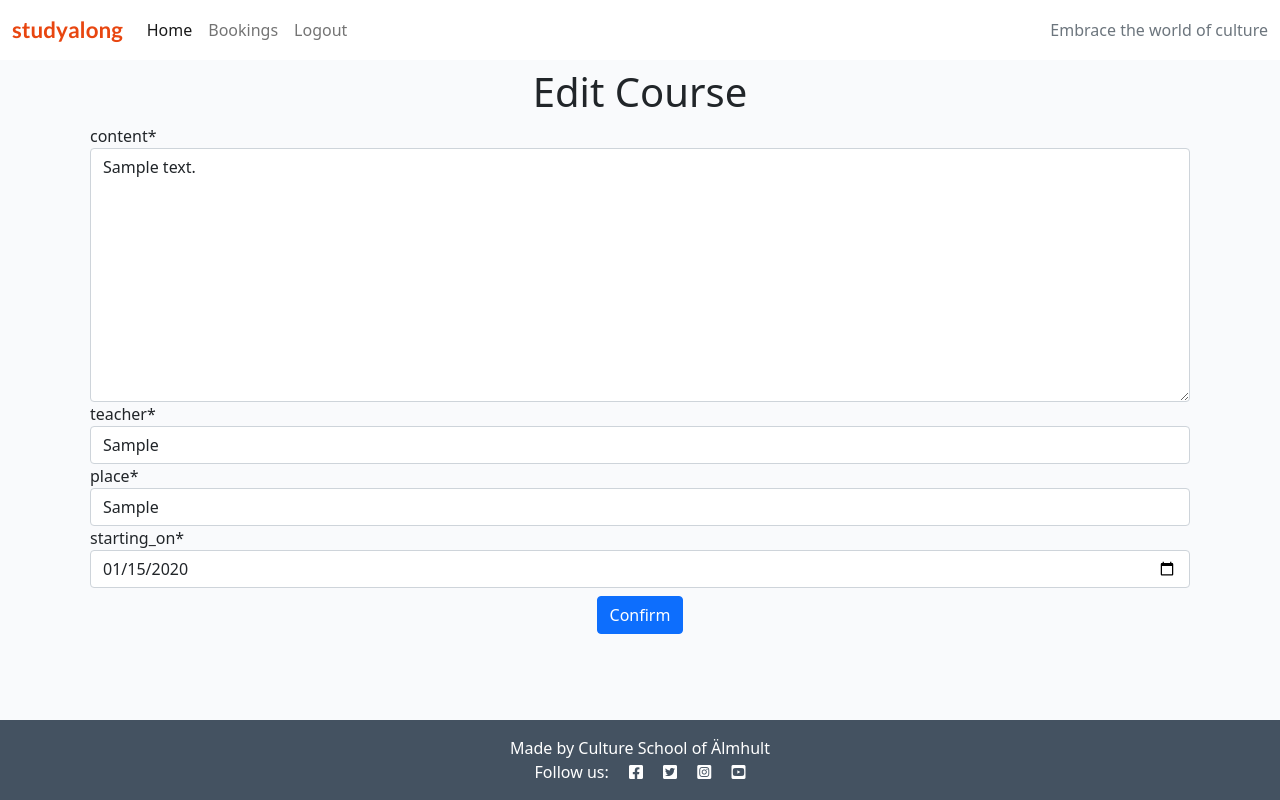
After one commit to Rupa830904/Project-Portfolio4-Studyalongcultureschool, a Django app: a page that uses templates/edit_course.html in a window 1280 px wide. The commit adds this page. Run offline with Django 3.2, Linux system fonts and the light colour scheme; a user stored in the database is signed in; tables that the repository leaves empty hold one stand-in row (values such as "Sample post"); some libraries are stand-ins or nearby versions.

Commit message:
Add edit course function for superuser

```diff
--- /dev/null
+++ b/studyalong/forms.py
@@ -0,0 +1,26 @@
+from django import forms
+from django.forms.widgets import DateInput
+from django.core.exceptions import ValidationError, ObjectDoesNotExist
+#from djrichtextfield.widgets import RichTextWidget
+from .models import Course
+from django.contrib.auth.models import User
+
+class CourseForm(forms.ModelForm):
+    """ Form to create a Booking"""
+    class Meta:
+        model = Course
+        fields = ['content','teacher','place','starting_on']
+        content = forms.CharField()
+        place = forms.CharField()
+        teacher = forms.CharField()
+
+        labels = {
+            'content': 'content',
+            'teacher': 'teacher',
+            'place' : 'place',
+            'starting_on' : 'starting_on',
+        }
+
+        widgets = {
+        'starting_on': DateInput(attrs={'type': 'date'})
+        }
--- a/studyalong/models.py
+++ b/studyalong/models.py
@@ -10,7 +10,7 @@ class Course(models.Model):
     course_image = CloudinaryField('image', default='placeholder')
     content = models.TextField()
     teacher = models.CharField(max_length=100, default=False)
-    Place = models.CharField(max_length=100, default=False)
+    place = models.CharField(max_length=100, default=False)
     starting_on = models.DateField(null=True)
     #status = models.IntegerField(choices=STATUS, default=0)
 
--- a/studyalong/urls.py
+++ b/studyalong/urls.py
@@ -4,4 +4,5 @@ from django.urls import path
 urlpatterns = [
     path('', views.CourseList.as_view(), name='home'),
     path('details/<slug:slug>', views.CourseDetail.as_view(), name='course_detail'),
+    path('edit/<slug:slug>', views.EditBooking.as_view(), name='edit_course'),
 ]
--- a/studyalong/views.py
+++ b/studyalong/views.py
@@ -1,7 +1,9 @@
 from django.shortcuts import render
 from django.views import generic
+from django.contrib.auth.mixins import LoginRequiredMixin, UserPassesTestMixin
 from django.views.generic import CreateView, UpdateView, DeleteView, DetailView
 from .models import Course
+from .forms import CourseForm
 
 # Create your views here.
 
@@ -14,3 +16,10 @@ class CourseDetail(DetailView):
     model = Course
     queryset = Course.objects.order_by("-starting_on")
     template_name = "course_detail.html"
+
+class EditBooking(LoginRequiredMixin, UpdateView):
+    """ Edit a booking """
+    model = Course
+    template_name = "edit_course.html"
+    form_class = CourseForm
+    success_url = '/'
--- a/templates/course_detail.html
+++ b/templates/course_detail.html
@@ -15,6 +15,9 @@
                 <p class="course-content">{{ course.content }} </p>
                 <p class="course-teacher">Teacher : {{ course.teacher }} </p>
                 <p class="course-place">Place: {{ course.place }} </p>
+                {% if user.is_superuser %}
+                <a href="{% url 'edit_course'  course.slug %}" class="btn btn-primary w-25">Edit</a>
+                {%endif%}
             </div>
         </div>
     </div>
--- /dev/null
+++ b/templates/edit_course.html
@@ -0,0 +1,19 @@
+{% extends "base.html" %}
+
+{% block content %}
+
+{% load crispy_forms_tags %}
+
+<div class="container">
+    <form method="POST" enctype="multipart/form-data" class="p-2 form">
+        <h1 class="text-center">Edit Course</h1>
+        {% csrf_token %}
+        {{ form.media }}
+        {{ form| crispy }}
+        <div class="text-center">
+            <button type="submit" class="btn btn-primary mt-2">Confirm</button>
+        </div>
+    </form>
+</div>
+
+{%endblock%}
```
Also changed, not shown: studyalong/migrations/0008_rename_place_course_place.py (added).
